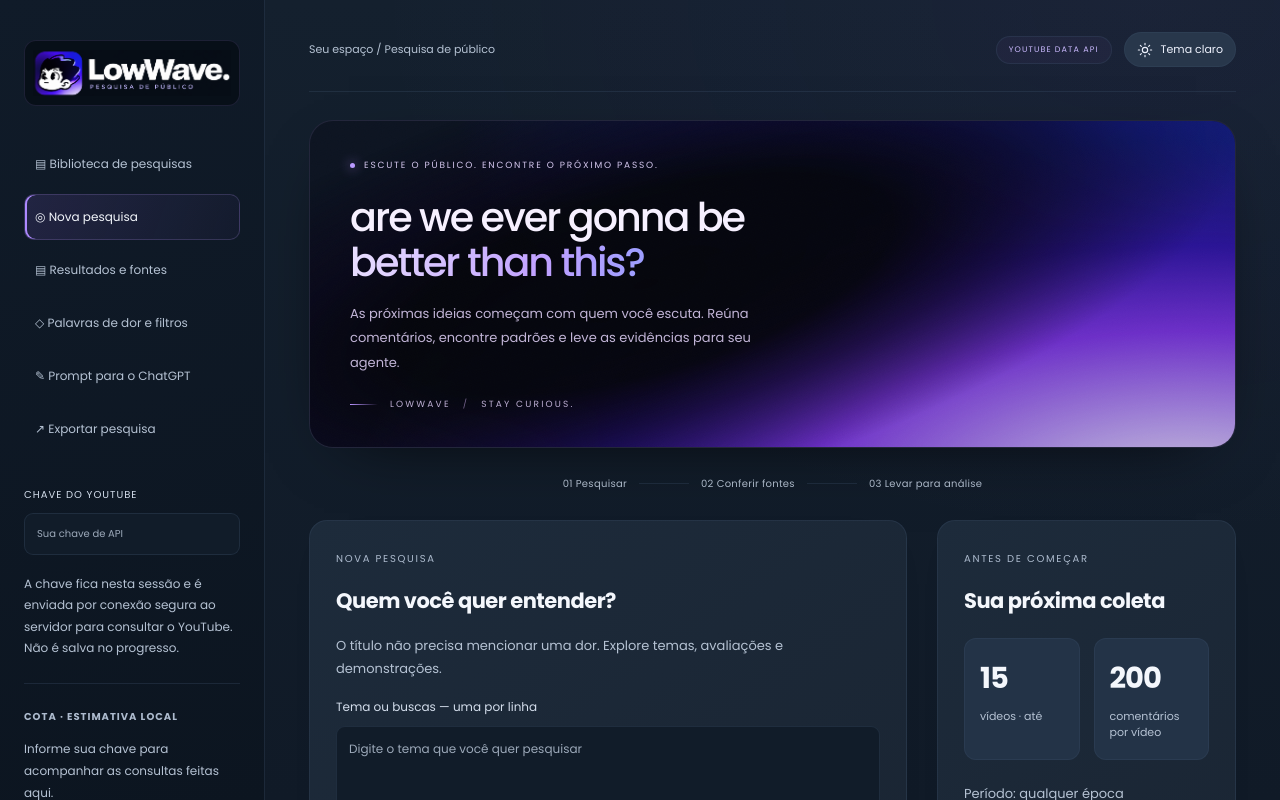
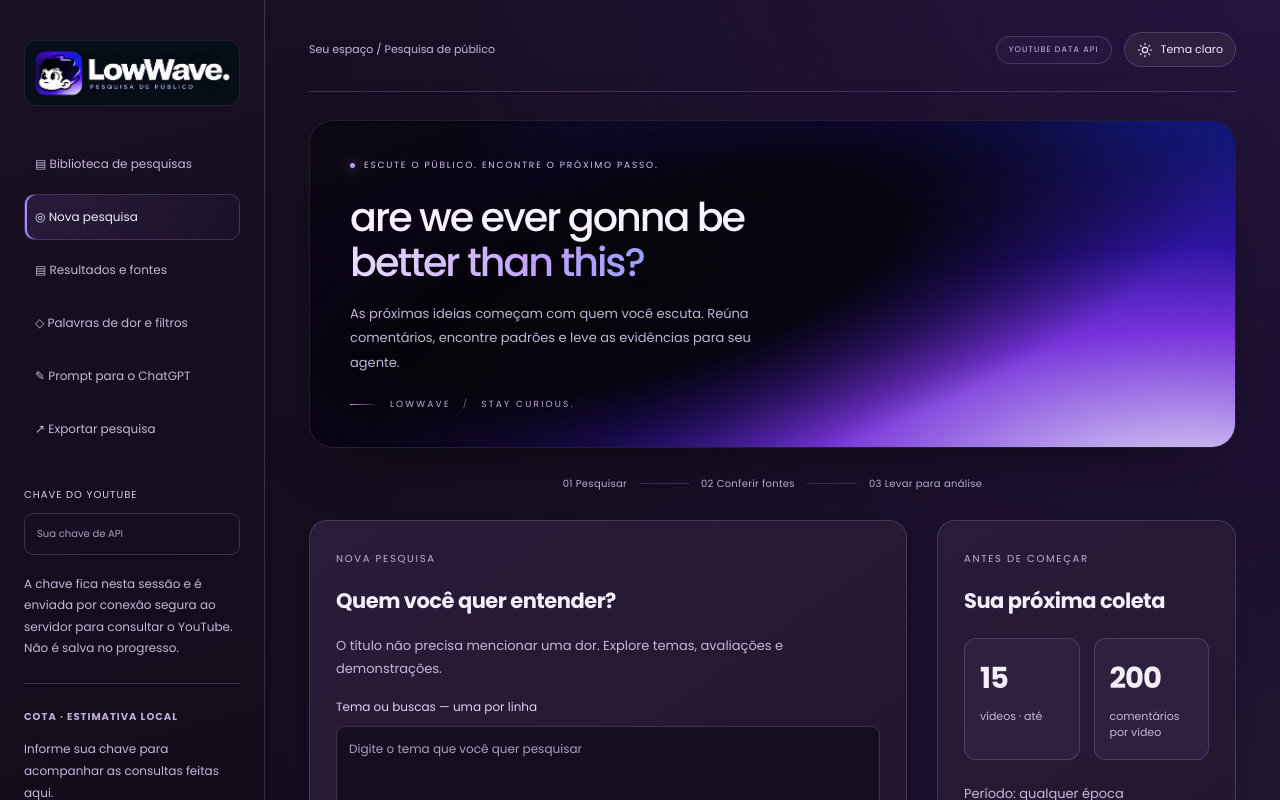
Before and after one commit to onewavetw-lgtm/APP-COMENTARIOS, a Next.js app in the folder web/: page / in a window 1280 px wide. Shown: the top 800 px of the page. Built offline with nearby package versions, Linux system fonts and the light colour scheme.

Commit message:
Restore original violet gradient with a modest brightness lift

```diff
--- a/web/app/themes.css
+++ b/web/app/themes.css
@@ -1,27 +1,33 @@
-/* Midnight blue work surfaces with selective violet brand accents. */
+/* Original black/violet atmosphere, with a small brightness lift for readability. */
 :root {
-  --page-bg: #14202e;
+  --page-bg: #170f22;
   --page-background:
-    radial-gradient(ellipse at 90% 0%, #7956c710, transparent 48%),
-    linear-gradient(180deg, #14202e, #101a27);
-  --page-glow: #7956c710;
-  --panel-bg: #1a2533;
-  --panel-top: #1d2b3b;
-  --sidebar-bg: #0c1520;
-  --sidebar-top: #101b29;
-  --field-bg: #111c29;
-  --stat-bg: #233347;
-  --surface-border: #384b625e;
-  --text-main: #f4f7fc;
-  --text-muted: #b5c2d3;
-  --text-label: #d4deec;
-  --text-small: #adbbce;
-  --text-link: #cbbaff;
-  --button-bg: #28374b;
-  --button-hover: #34465e;
-  --button-text: #edf1fc;
-  --focus: #b79aff;
-  --shadow: #040b152e;
+    radial-gradient(ellipse at 100% 0%, #5927a838, transparent 52%),
+    radial-gradient(
+      ellipse at 112% 100%,
+      #ba8bff1a,
+      #5f20ce16 28%,
+      transparent 60%
+    ),
+    linear-gradient(180deg, #170f22, #120c1b);
+  --page-glow: #5927a838;
+  --panel-bg: #21162d;
+  --panel-top: #291c39;
+  --sidebar-bg: #120c1b;
+  --sidebar-top: #191022;
+  --field-bg: #160e20;
+  --stat-bg: #30203f;
+  --surface-border: #a580ce45;
+  --text-main: #f4effb;
+  --text-muted: #c6b7da;
+  --text-label: #dfd1f0;
+  --text-small: #c4aedb;
+  --text-link: #d3baff;
+  --button-bg: #30203f;
+  --button-hover: #412b57;
+  --button-text: #f0e6ff;
+  --focus: #bb96ff;
+  --shadow: #0d041b38;
   --violet-border: var(--surface-border);
   background: var(--page-bg);
   color: var(--text-main);
@@ -313,14 +319,14 @@ blockquote,
 }
 :root:not([data-theme="light"]) .hero {
   border-color: #5e557c48;
-  background: #0d1421;
+  background: #0b0813;
 }
 :root:not([data-theme="light"]) .hero-aura {
-  opacity: 0.83;
+  opacity: 0.93;
 }
 .card:hover {
   border-color: var(--focus);
-  box-shadow: 0 10px 32px -25px #070e1c66;
+  box-shadow: 0 10px 32px -25px #0d051a66;
 }
 .pill {
   font-size: 8px;
```
Also changed, not shown: 1 other file (tests, documents, lock files or other folders).
